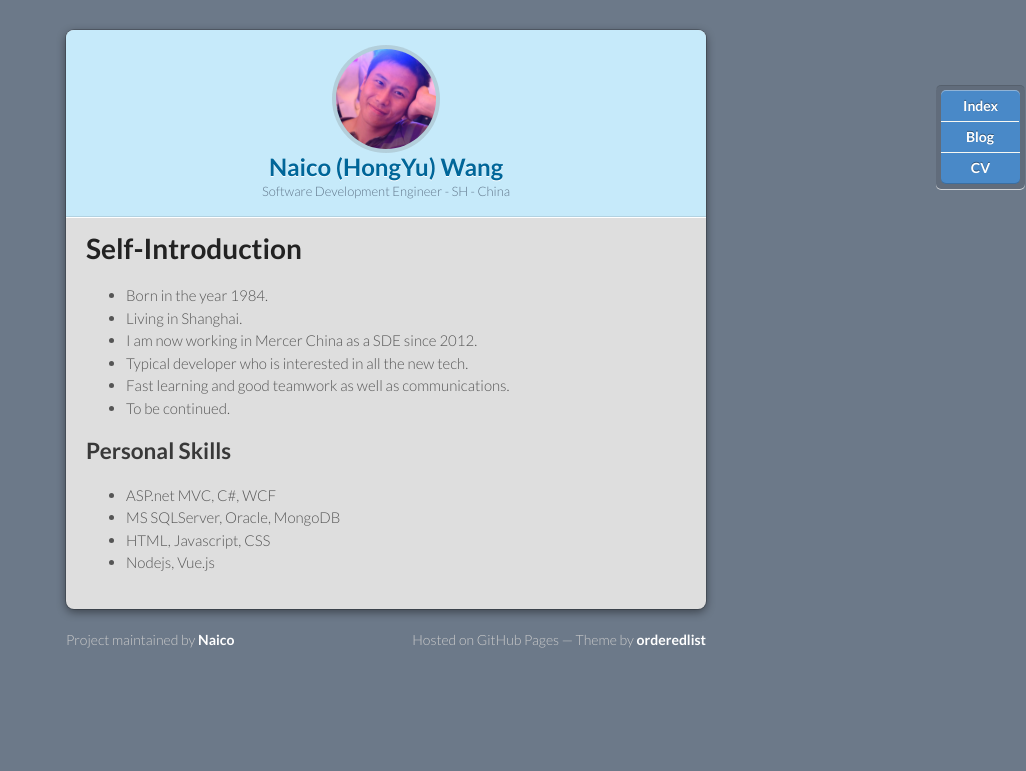
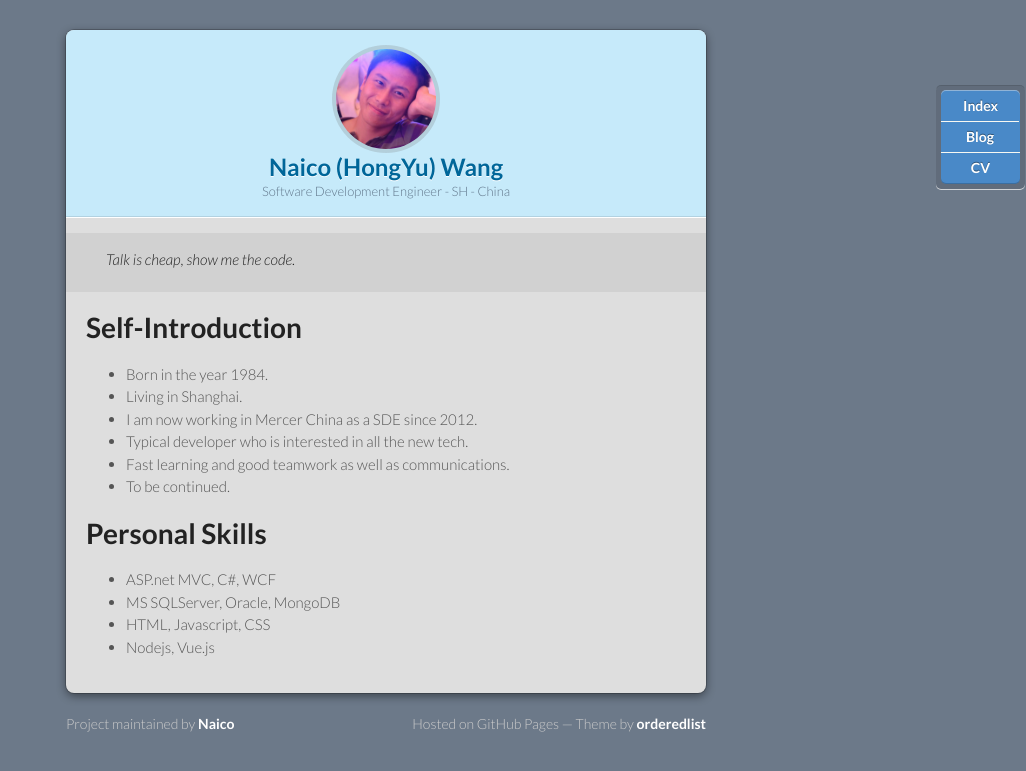
Before and after one commit to Naico/naico.github.io, a Jekyll site: the page built from index.md, in a window 1280 px wide. Shown: the top 771 px of the page, without its empty margins (254-1280 px from the left). Built offline with Jekyll 4.4.1, drawn with Linux system fonts in a browser that asks for light colours; a script that is not in the unit is left out; our own code applies the rules of GitHub Pages for plain Markdown files.

Commit message:
content change

```diff
--- a/index.md
+++ b/index.md
@@ -1,6 +1,8 @@
 ---
 layout: default
 ---
+
+> Talk is cheap, show me the code.
 
 # Self-Introduction
 
@@ -11,7 +13,7 @@ layout: default
 * Fast learning and good teamwork as well as communications.
 * To be continued.
 
-## Personal Skills
+# Personal Skills
 
 * ASP.net MVC, C#, WCF
 * MS SQLServer, Oracle, MongoDB
```
